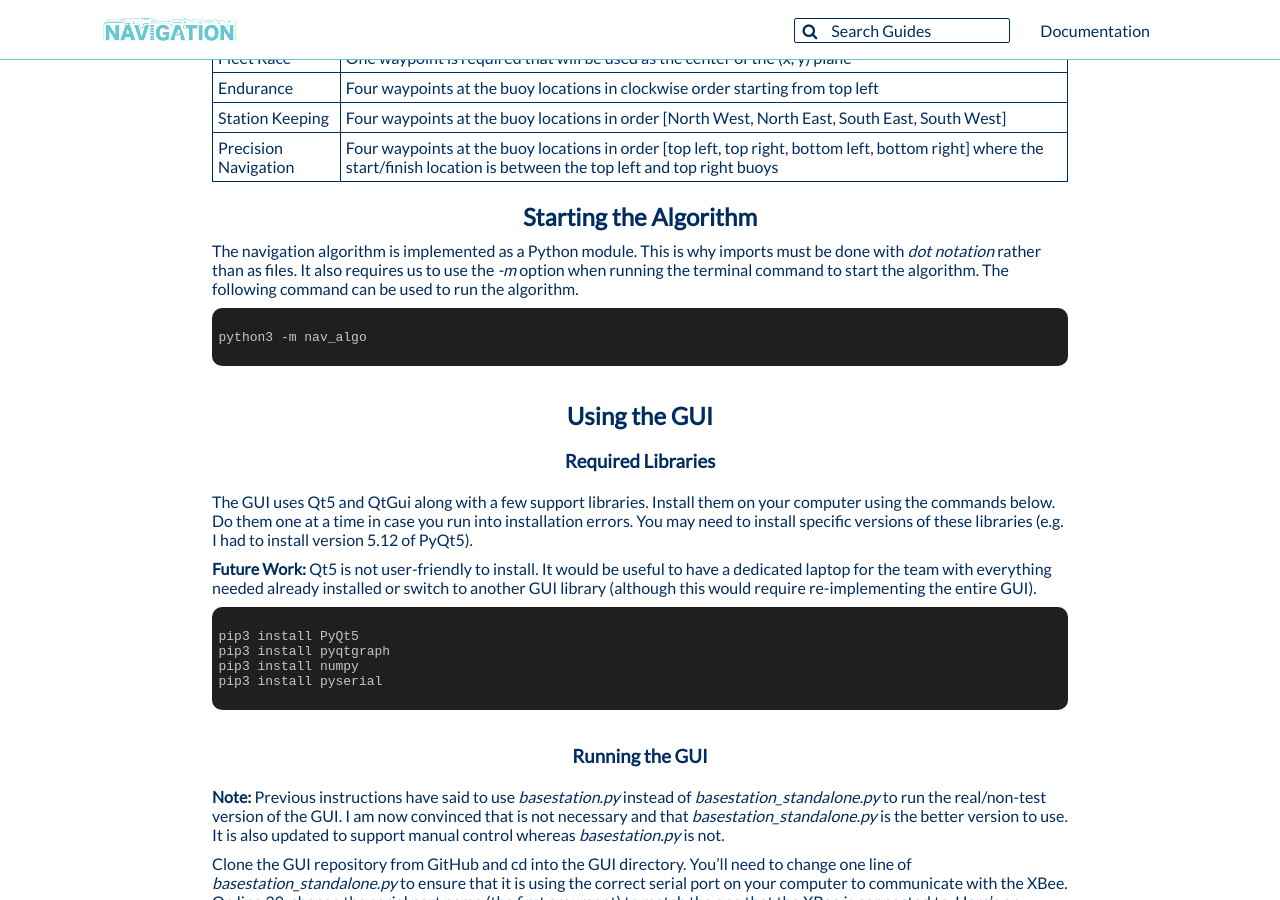
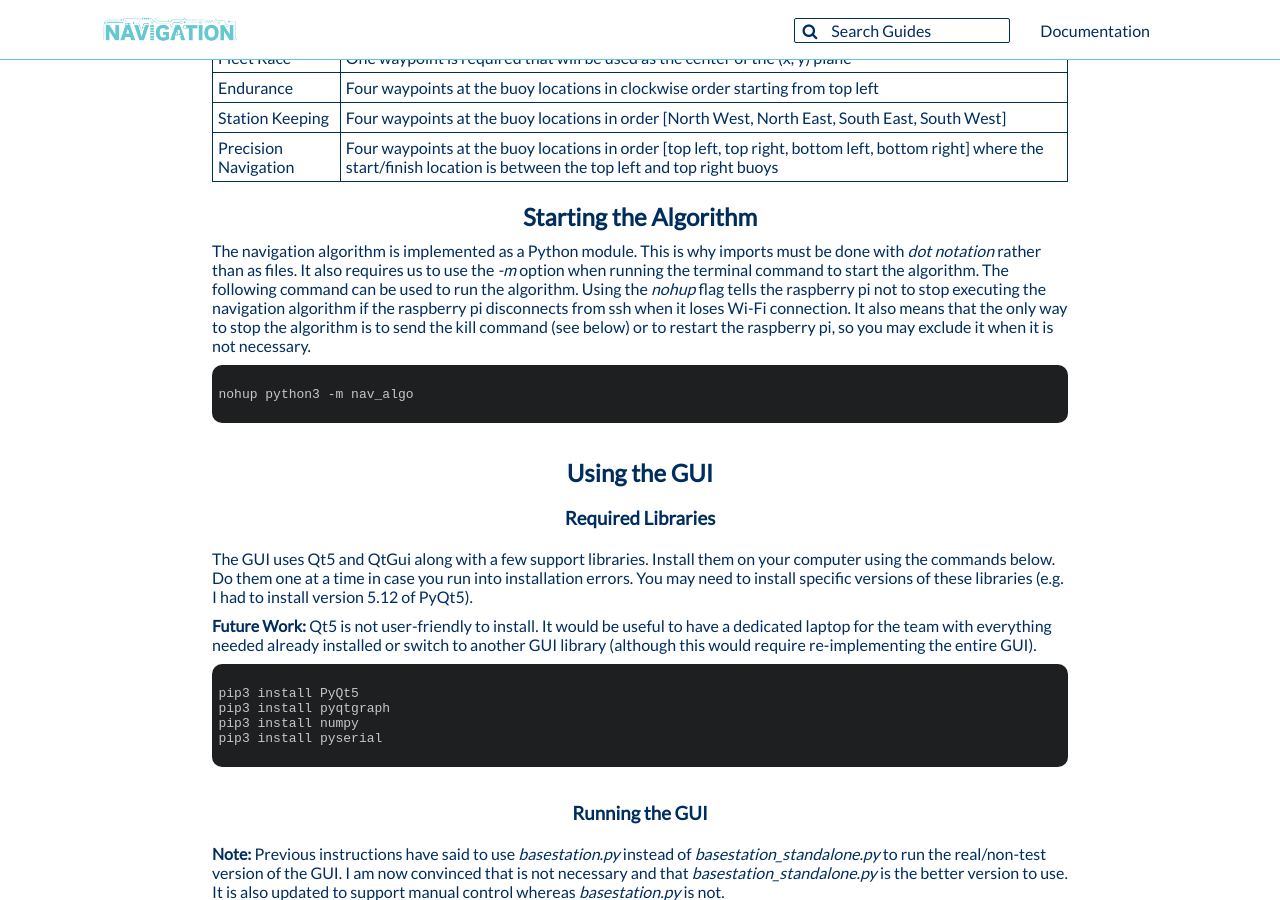
Before and after one commit to CUSail-Navigation/intrasite, a Jekyll site: the page built from _posts/2022-06-05-runalgo.md, in a window 1280 px wide and 900 px high, scrolled down 846 px. Built offline with Jekyll 4.4.1, drawn with Linux system fonts in a browser that asks for light colours.

Commit message:
Added instructions for nohup

```diff
--- a/_posts/2022-06-05-runalgo.md
+++ b/_posts/2022-06-05-runalgo.md
@@ -58,11 +58,11 @@ The locations and meanings of the waypoints will vary based on which event algor
 
 ## Starting the Algorithm
 
-The navigation algorithm is implemented as a Python module. This is why imports must be done with _dot notation_ rather than as files. It also requires us to use the _-m_ option when running the terminal command to start the algorithm. The following command can be used to run the algorithm.
+The navigation algorithm is implemented as a Python module. This is why imports must be done with _dot notation_ rather than as files. It also requires us to use the _-m_ option when running the terminal command to start the algorithm. The following command can be used to run the algorithm. Using the _nohup_ flag tells the raspberry pi not to stop executing the navigation algorithm if the raspberry pi disconnects from ssh when it loses Wi-Fi connection. It also means that the only way to stop the algorithm is to send the kill command (see below) or to restart the raspberry pi, so you may exclude it when it is not necessary.
 
 <pre>
 <code class="shell">
-python3 -m nav_algo
+nohup python3 -m nav_algo
 
 </code>
 </pre>
```
